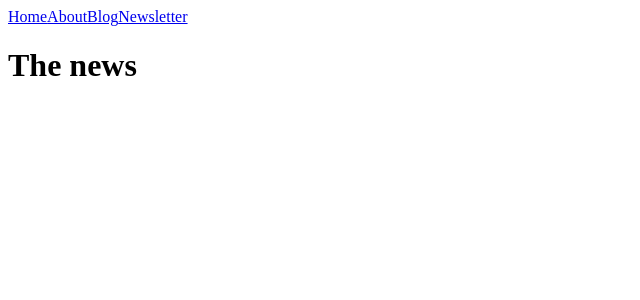
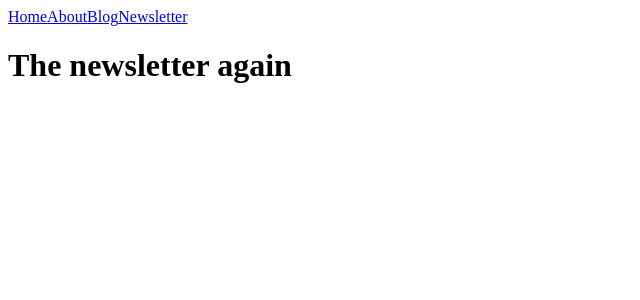
Before and after one commit to 5Akan/Blog, a React (Vite) app: page /newsletter in a window 1280 px wide. Shown: the top 300 px of the page, without its empty margins (0-640 px from the left). Built offline with nearby package versions, Linux system fonts and the light colour scheme.

Commit message:
new branch

```diff
--- a/src/Pages/Newsletter.jsx
+++ b/src/Pages/Newsletter.jsx
@@ -1,7 +1,7 @@
 function Newsletter(params) {
     return(
         <>
-        <h1>The news</h1>
+        <h1>The newsletter again</h1>
         </>)
 
 
```
